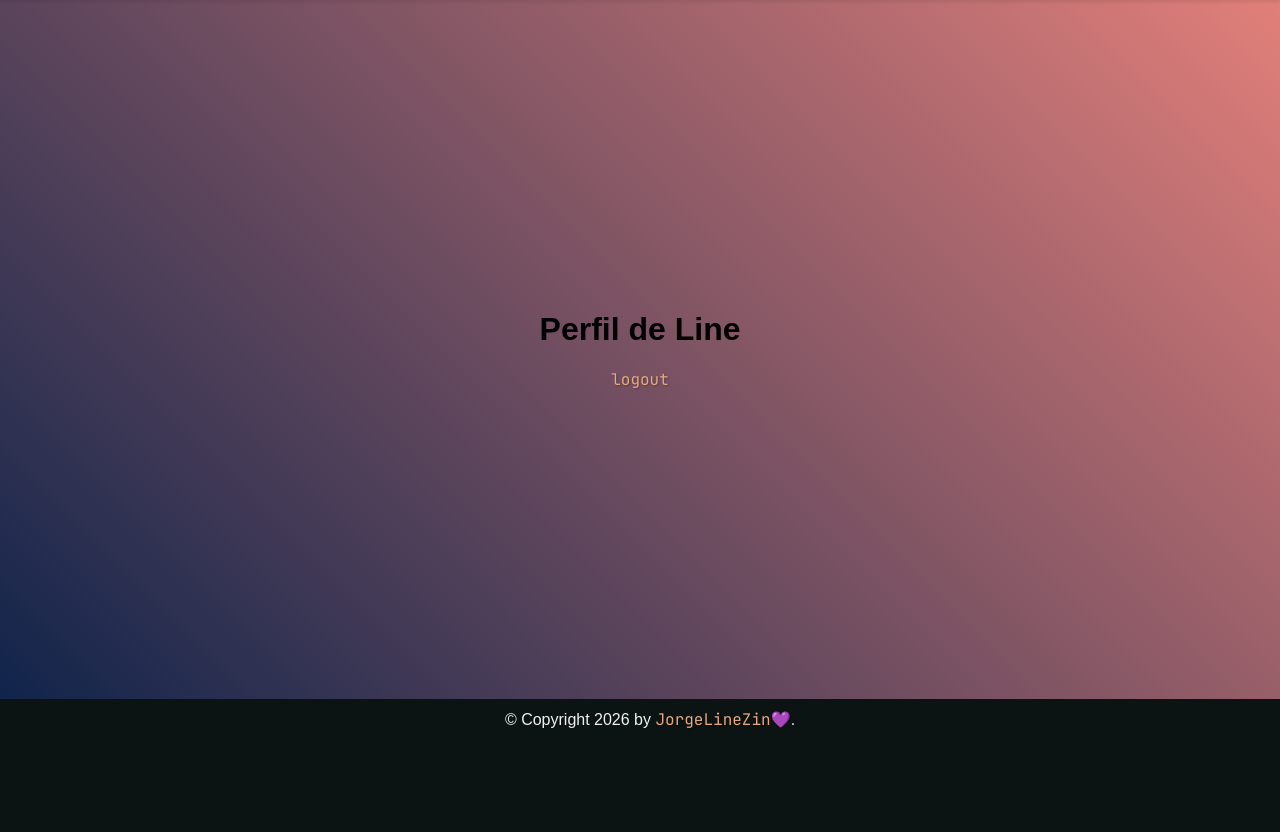
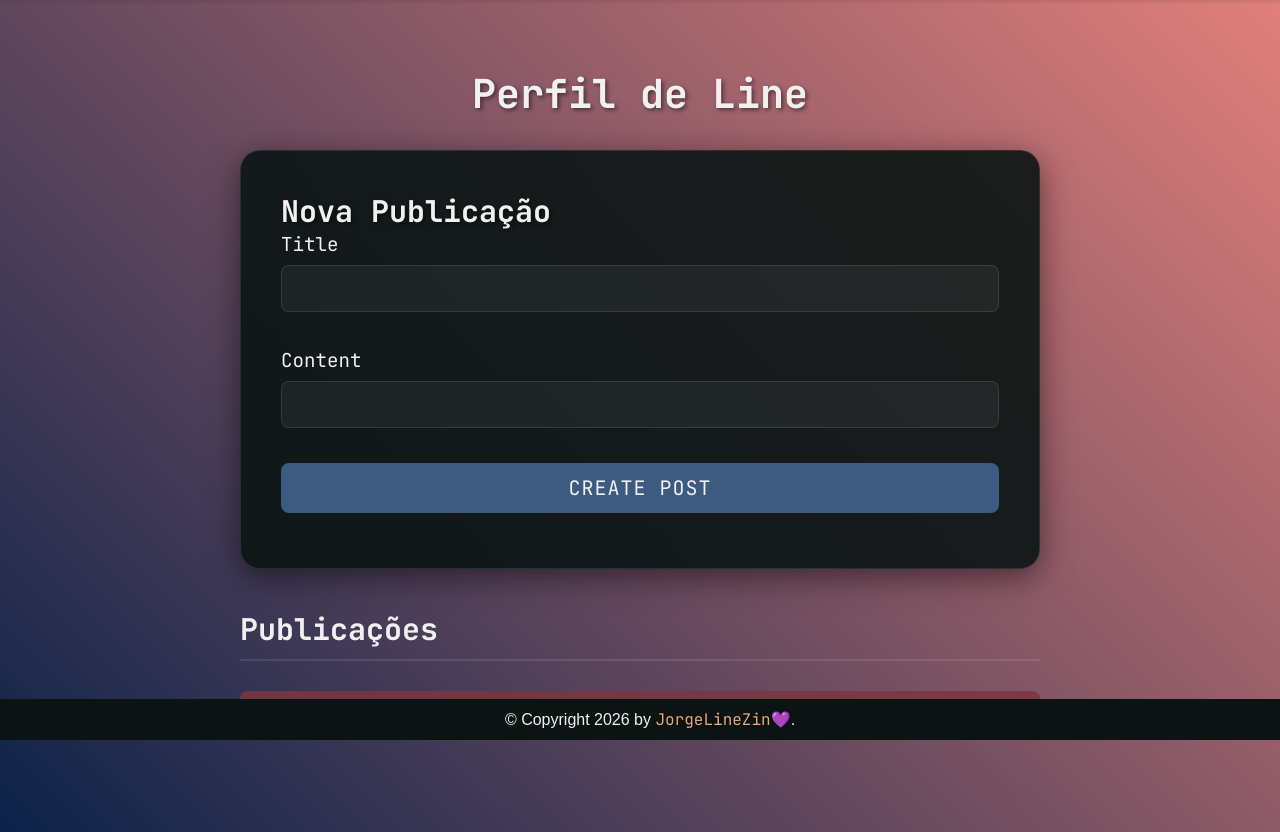
Before and after one commit to JorgeLineZin/Site-in-flask, a Flask app: page /perfil/1 in a window 1280 px wide. Shown: the part 60-892 px from the top of the page. Before the commit the page ends 788 px from the top, so only its background shows below. Run offline with Flask 3, Linux system fonts and the light colour scheme; a user stored in the database is signed in; some web fonts are replaced.

Commit message:
Post system implemented along with CSS changes.

```diff
--- a/main.py
+++ b/main.py
@@ -1,4 +1,4 @@
 from principal import app
 
-if __name__ == '__main__':
-    app.run(host='127.0.0.1', port=8000, debug=True)
+if __name__ == "__main__":
+    app.run(host="127.0.0.1", port=8000, debug=True)
--- a/principal/static/css/base.css
+++ b/principal/static/css/base.css
@@ -557,8 +592,6 @@ a:hover {
   align-items: center;
   gap: 20px;
   border: 1px solid var(--panel-border);
-  max-width: 450px;
-  width: 90%;
 }
 
 .form-panel h2 {
@@ -570,3 +603,125 @@ a:hover {
 .form-panel form {
   width: 100%;
 }
+
+/* Profile Page Styles */
+.profile-panel {
+  color: var(--text-primary);
+  padding: 20px;
+  max-width: 800px;
+  margin: 20px auto;
+  width: 100%;
+}
+
+.profile-panel h1 {
+  text-align: center;
+  font-family: "JetBrains Mono", monospace;
+  font-size: 2.5rem;
+  margin-bottom: 30px;
+  text-shadow: 2px 2px 4px rgba(0, 0, 0, 0.5);
+}
+
+.post-form {
+  max-width: 100%;
+}
+
+.form-group {
+  margin-bottom: 20px;
+  display: flex;
+  flex-direction: column;
+}
+
+.form-control-label {
+  margin-bottom: 8px;
+  font-size: 1.2rem;
+  font-family: "JetBrains Mono", monospace;
+}
+
+.form-control {
+  padding: 12px;
+  border: 1px solid var(--panel-border);
+  border-radius: 8px;
+  font-size: 1rem;
+  background: rgba(255, 255, 255, 0.05);
+  color: var(--text-primary);
+  font-family: "JetBrains Mono", monospace;
+  resize: vertical;
+}
+
+.form-control:focus {
+  outline: none;
+  border-color: var(--text-accent);
+  box-shadow: 0 0 8px rgba(232, 168, 123, 0.5);
+}
+
+.btn {
+  padding: 12px 24px;
+  border-radius: 8px;
+  border: none;
+  cursor: pointer;
+  font-size: 1.1rem;
+  font-family: "JetBrains Mono", monospace;
+  text-transform: uppercase;
+  letter-spacing: 1px;
+  transition: all 0.3s ease;
+}
+
+.btn-primary {
+  background-color: var(--button-submit-bg);
+  color: var(--text-primary);
+}
+
+.btn-primary:hover {
+  background-color: var(--button-submit-hover);
+  transform: translateY(-2px);
+  box-shadow: 0 4px 12px rgba(0, 0, 0, 0.3);
+}
+
+.posts-list {
+  margin-top: 40px;
+}
+
+.posts-list h2 {
+  border-bottom: 2px solid var(--panel-border);
+  padding-bottom: 10px;
+  margin-bottom: 20px;
+}
+
+.post {
+  background: var(--panel-background);
+  border: 1px solid var(--panel-border);
+  padding: 20px;
+  margin-bottom: 20px;
+  border-radius: 10px;
+  box-shadow: 0 4px 15px rgba(0, 0, 0, 0.2);
+}
+
+.post h3 {
+  color: var(--text-accent);
+  margin-top: 0;
+  margin-bottom: 10px;
+  font-size: 1.5rem;
+}
+
+.post p {
+  color: var(--text-secondary);
+  line-height: 1.6;
+  margin: 0;
+}
+
+.logout-link {
+  display: block;
+  text-align: center;
+  margin-top: 30px;
+  padding: 10px;
+  background: var(--button-secondary-bg);
+  border-radius: 8px;
+  color: var(--text-primary);
+  font-weight: bold;
+  transition: background-color 0.3s ease;
+}
+
+.logout-link:hover {
+  background-color: var(--button-secondary-hover);
+  text-decoration: none;
+}
--- /dev/null
+++ b/principal/static/css/perfil.css
@@ -0,0 +1 @@
+/* Styles moved to base.css */
--- a/principal/templates/perfil.html
+++ b/principal/templates/perfil.html
@@ -1,13 +1,38 @@
-{% extends 'base.html' %} {% block title %} {{ username.name }}'s Profile {%
+{% extends 'base.html' %} {% block title %} Perfil de {{ username.name }} {%
 endblock %} {% block main_content %}
+<div class="profile-panel">
   <h1>Perfil de {{ username.name }}</h1>
 
+  {% if current_user.is_authenticated and current_user.id == username.id %}
+  <div class="form-panel">
+    <form method="POST" action="" class="post-form">
+      {{ form_post.csrf_token }}
+      <h2>Nova Publicação</h2>
+      <div class="form-group">
+        {{ form_post.title.label(class="form-control-label") }} {{
+        form_post.title(class="form-control") }}
+      </div>
+      <div class="form-group">
+        {{ form_post.content.label(class="form-control-label") }} {{
+        form_post.content(class="form-control", rows="5") }}
+      </div>
+      {{ form_post.button_submit(class="btn btn-primary") }}
+    </form>
+  </div>
+  {% endif %}
+
+  <div class="posts-list">
+    <h2>Publicações</h2>
     {% for posts in username.posts %}
     <div class="post">
-  <h2>{{ posts.title }}</h2>
+      <h3>{{ posts.title }}</h3>
       <p>{{ posts.content }}</p>
     </div>
     {% endfor %}
+  </div>
 
-<a href="{{ url_for('logout') }}">logout</a>
+  {% if current_user.is_authenticated and current_user.id == username.id %}
+  <a href="{{ url_for('logout') }}" class="logout-link">logout</a>
+  {% endif %}
+</div>
 {% endblock %}
--- a/principal/views.py
+++ b/principal/views.py
@@ -1,37 +1,36 @@
 from flask import render_template, url_for, redirect
 from principal import app, database, bcrypt
 from flask_login import login_required, logout_user, login_user, current_user
-from principal.forms import FormLogin, FormRegistro
+from principal.forms import FormLogin, FormRegistro, FormPost
 from principal.models import User, Post
 
 
-@app.route('/')
+@app.route("/")
 def index():
-    return render_template('index.html')
+    return render_template("index.html")
 
 
-@app.route('/about')
+@app.route("/about")
 def about():
-    return render_template('about.html')
+    return render_template("about.html")
 
 
-@app.route('/login', methods=['GET', 'POST'])
+@app.route("/login", methods=["GET", "POST"])
 def login():
     formlogin = FormLogin()
     if formlogin.validate_on_submit():
         user = User.query.filter_by(email=formlogin.email.data).first()
         if user and bcrypt.check_password_hash(user.password, formlogin.password.data):
             login_user(user, remember=True)
-            return redirect(url_for('perfil', id_user=user.id))
-    return render_template('login.html', form=formlogin)
+            return redirect(url_for("perfil", id_user=user.id))
+    return render_template("login.html", form=formlogin)
 
 
-@app.route('/register', methods=['GET', 'POST'])
+@app.route("/register", methods=["GET", "POST"])
 def register():
     formregistro = FormRegistro()
     if formregistro.validate_on_submit():
-        password_hashed = bcrypt.generate_password_hash(
-            formregistro.password.data)
+        password_hashed = bcrypt.generate_password_hash(formregistro.password.data)
         user = User(
             name=formregistro.username.data,
             email=formregistro.email.data,
@@ -40,24 +39,42 @@ def register():
         database.session.add(user)
         database.session.commit()
         login_user(user, remember=True)
-        return redirect(url_for('perfil', id_user=user.id))
-    return render_template('register.html', form=formregistro)
+        return redirect(url_for("perfil", id_user=user.id))
+    return render_template("register.html", form=formregistro)
 
 
-@app.route('/perfil/<id_user>')
+@app.route("/perfil/")
+@login_required
+def perfil_user():
+    return redirect(url_for("perfil", id_user=current_user.id))
+
+
+@app.route("/perfil/<id_user>", methods=["GET", "POST"])
 @login_required
 def perfil(id_user):
+    form_post = FormPost()
+    if form_post.validate_on_submit():
+        post = Post(
+            title=form_post.title.data,
+            content=form_post.content.data,
+            id_user=current_user.id,
+        )
+        database.session.add(post)
+        database.session.commit()
+        return redirect(url_for("perfil", id_user=current_user.id))
     if int(id_user) == int(current_user.id):
-        return render_template('perfil.html', username=current_user)
+        return render_template(
+            "perfil.html", username=current_user, form_post=form_post
+        )
     else:
         username = User.query.get(int(id_user))
         if username is None:
-            return redirect(url_for('index'))
-        return render_template('perfil.html', username=username)
+            return redirect(url_for("index"))
+        return render_template("perfil.html", username=username, form_post=form_post)
 
 
-@app.route('/logout')
+@app.route("/logout")
 @login_required
 def logout():
     logout_user()
-    return redirect(url_for('index'))
+    return redirect(url_for("index"))
```
Also changed, not shown: other parts of principal/static/css/base.css (+37 -2 lines), principal/forms.py (+19 -15 lines), principal/templates/about.html (+43 -12 lines), principal/templates/base.html (+16 -5 lines), instance/database.db. Lines whose indentation alone changed are shown as unchanged.
